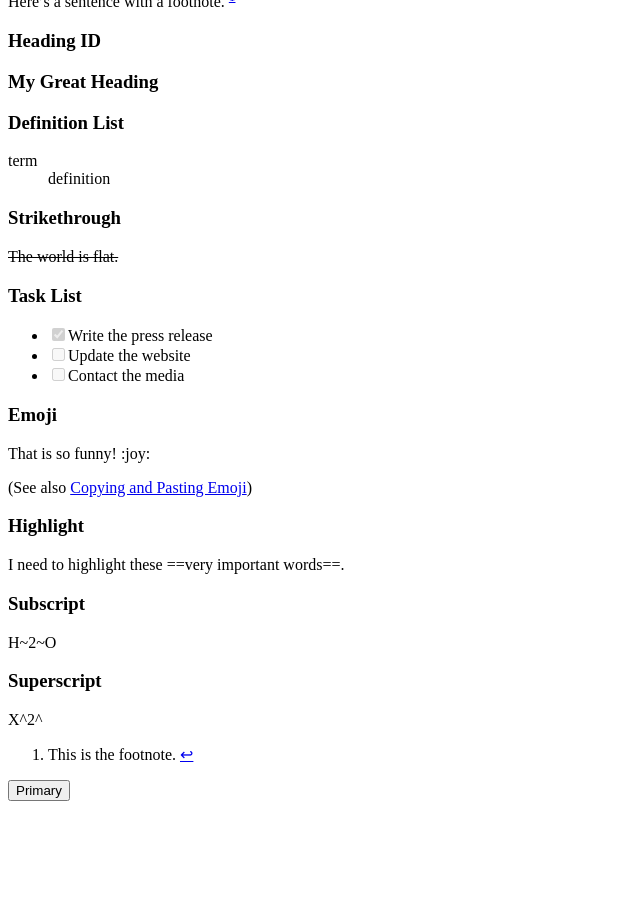
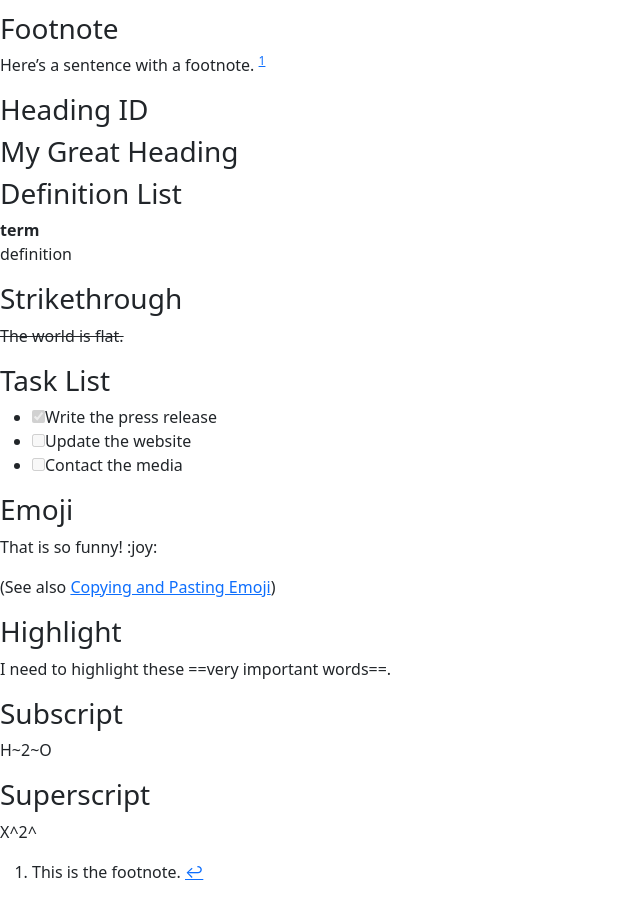
Before and after one commit to ngthienlinh/ngthienlinh.github.io, a Jekyll site: the page built from markdown-cheat-sheet.md, in a window 1280 px wide and 900 px high, scrolled down 1880 px. Shown: the whole window, without its empty margins (0-640 px from the left). Built offline with Jekyll 4.4.1, drawn with Linux system fonts in a browser that asks for light colours; our own code applies the rules of GitHub Pages for plain Markdown files; before the commit the page ends 2689 px from its top, so only the background shows below that.

Commit message:
fix style

```diff
--- a/_layouts/default.html
+++ b/_layouts/default.html
@@ -5,12 +5,11 @@
     <meta name="viewport" content="width=device-width, initial-scale=1">
     <meta charset="utf-8">
     <title>{{ page.title }} - {{ site.title }}</title>
-    <link rel="stylesheet" href="{{ " /assets/css/main.css" | relative_url }}">
+    <link rel="stylesheet" href="{{ "/assets/css/main.css" | relative_url }}">
 </head>
 
 <body>
     {{ content }}
-    <button type="button" class="btn btn-primary">Primary</button>
 </body>
 
 </html>
```
Also changed, not shown: index.md (+2 -0 lines).
